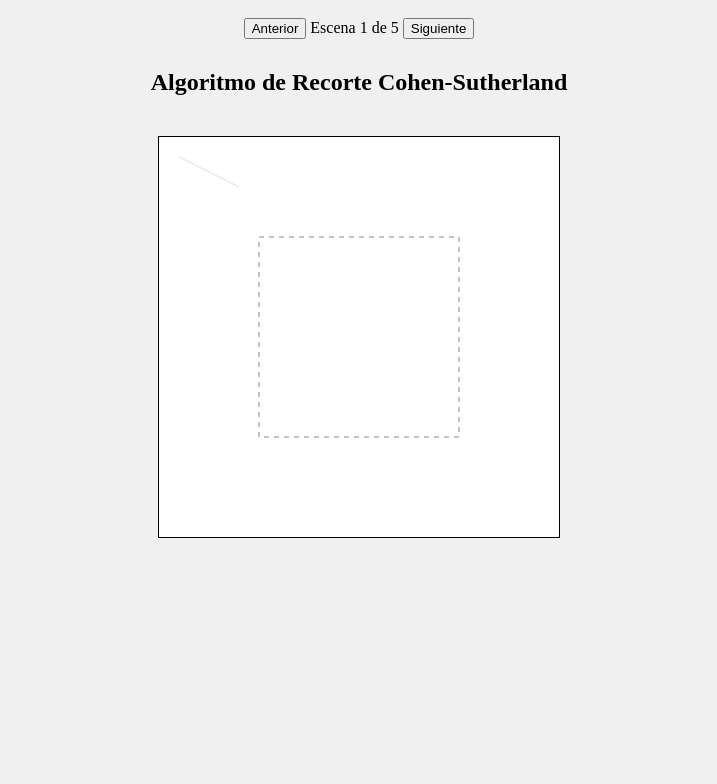
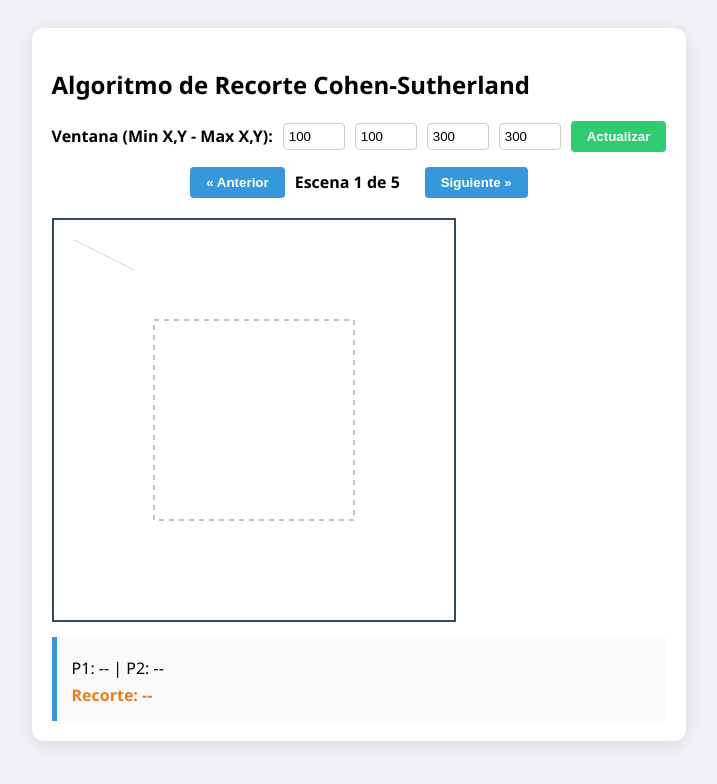
Before and after one commit to Jair-Bello/taller31, a plain HTML site: page index.htm in a window 1280 px wide. Shown: the whole page, without its empty margins (281-998 px from the left). Drawn offline with Linux system fonts and the light colour scheme.

Commit message:
Controles para modificar ventana de recorte

```diff
--- a/index.htm
+++ b/index.htm
@@ -3,33 +3,107 @@
 
 <head>
     <meta charset="UTF-8">
-    <title>Taller 3-1: taller31</title>
+    <title>Taller 3-1: Cohen-Sutherland</title>
     <style>
         body {
+            font-family: 'Segoe UI', sans-serif;
             display: flex;
             flex-direction: column;
             align-items: center;
-            background: #f0f0f0;
+            background: #f0f2f5;
+            padding: 20px;
+        }
+
+        .container {
+            background: white;
+            padding: 20px;
+            border-radius: 12px;
+            box-shadow: 0 4px 20px rgba(0, 0, 0, 0.1);
         }
 
         canvas {
-            background: white;
-            border: 1px solid #000;
-            margin-top: 20px;
+            border: 2px solid #34495e;
+            background: #fff;
+            margin-top: 15px;
+            display: block;
+        }
+
+        .controls {
+            margin-bottom: 20px;
+            display: flex;
+            flex-direction: column;
+            gap: 15px;
+        }
+
+        .input-group {
+            display: flex;
+            justify-content: center;
+            gap: 10px;
+            align-items: center;
+            flex-wrap: wrap;
+        }
+
+        input {
+            width: 50px;
+            padding: 5px;
+            border: 1px solid #ccc;
+            border-radius: 4px;
+        }
+
+        button {
+            padding: 8px 16px;
+            cursor: pointer;
+            background: #2ecc71;
+            color: white;
+            border: none;
+            border-radius: 4px;
+            font-weight: bold;
+        }
+
+        button:hover {
+            background: #27ae60;
+        }
+
+        .info {
+            background: #f8f9fa;
+            padding: 15px;
+            border-left: 5px solid #3498db;
+            margin-top: 15px;
         }
     </style>
 </head>
 
 <body>
 
-    <div style="margin: 10px;">
-        <button onclick="cambiarEscena(-1)">Anterior</button>
-        <span id="txtEscena">Escena 1 de 5</span>
-        <button onclick="cambiarEscena(1)">Siguiente</button>
+    <div class="container">
+        <h2>Algoritmo de Recorte Cohen-Sutherland</h2>
+
+        <div class="controls">
+            <div class="input-group">
+                <strong>Ventana (Min X,Y - Max X,Y):</strong>
+                <input type="number" id="xmin" value="100">
+                <input type="number" id="ymin" value="100">
+                <input type="number" id="xmax" value="300">
+                <input type="number" id="ymax" value="300">
+                <button onclick="actualizarVentana()">Actualizar</button>
+            </div>
+
+            <div class="input-group">
+                <button onclick="cambiarEscena(-1)" style="background:#3498db">« Anterior</button>
+                <span id="txtEscena" style="min-width: 120px; font-weight: bold;">Escena 1 de 5</span>
+                <button onclick="cambiarEscena(1)" style="background:#3498db">Siguiente »</button>
+            </div>
+        </div>
+
+        <canvas id="canvasClip" width="400" height="400"></canvas>
+
+        <div class="info">
+            <div id="descCaso" style="color: #2c3e50; font-weight: bold; margin-bottom: 5px;"></div>
+            <div id="puntosOriginales">P1: -- | P2: --</div>
+            <div id="puntosRecortados" style="color: #e67e22; font-weight: bold; margin-top: 5px;">Recorte: --</div>
+        </div>
     </div>
 
-    <h2>Algoritmo de Recorte Cohen-Sutherland</h2>
-    <canvas id="canvasClip" width="400" height="400"></canvas>
     <script src="script.js"></script>
 </body>
 
--- a/script.js
+++ b/script.js
@@ -27,14 +27,7 @@ function dibujarViewport() {
     ctx.setLineDash([]);
 }
 
-function calcularCodigo(x, y) {
-    let codigo = INSIDE;
-    if (x < X_MIN) codigo |= LEFT;
-    else if (x > X_MAX) codigo |= RIGHT;
-    if (y < Y_MIN) codigo |= BOTTOM;
-    else if (y > Y_MAX) codigo |= TOP;
-    return codigo;
-}
+
 
 dibujarViewport();
 
@@ -102,4 +95,12 @@ function cambiarEscena(dir) {
     indiceActual = (indiceActual + dir + casosPrueba.length) % casosPrueba.length;
     render();
 }
+
+function actualizarVentana() {
+    X_MIN = parseInt(document.getElementById('xmin').value);
+    Y_MIN = parseInt(document.getElementById('ymin').value);
+    X_MAX = parseInt(document.getElementById('xmax').value);
+    Y_MAX = parseInt(document.getElementById('ymax').value);
+    render();
+}
 render();
```
